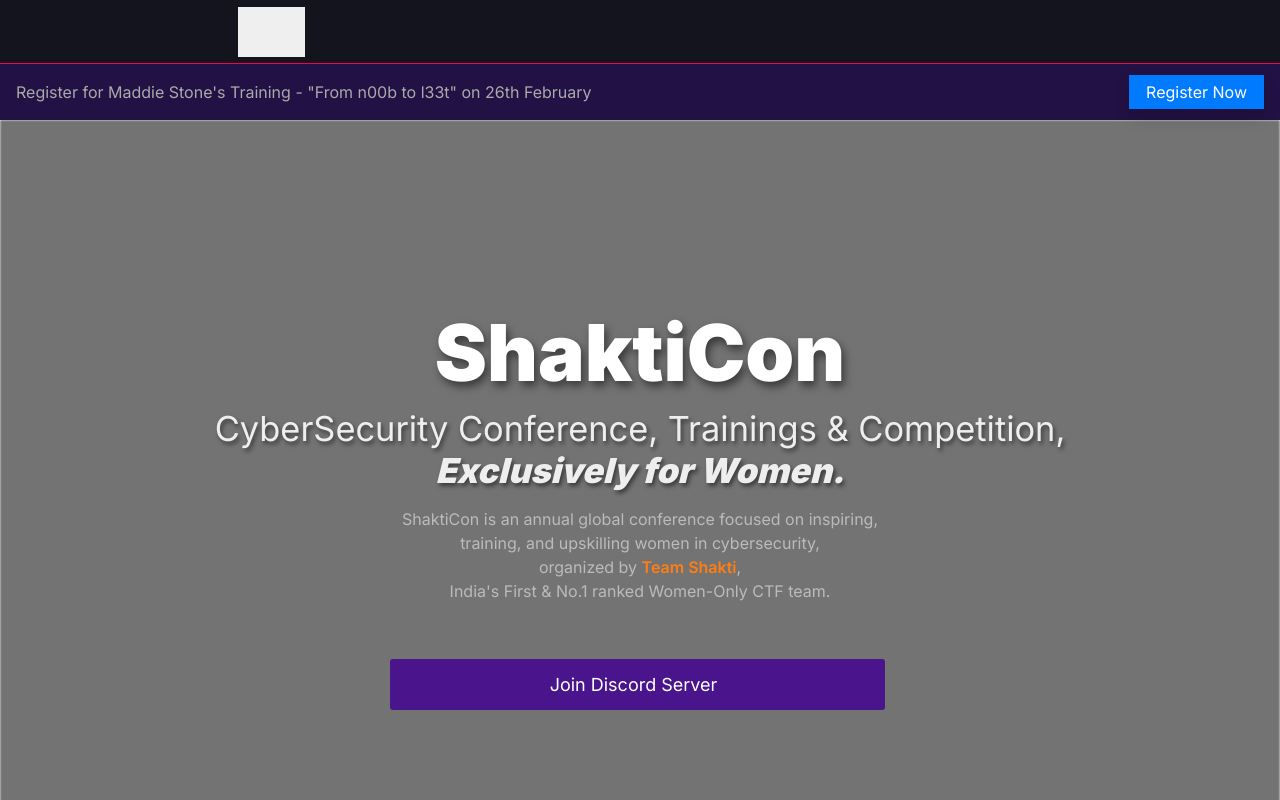
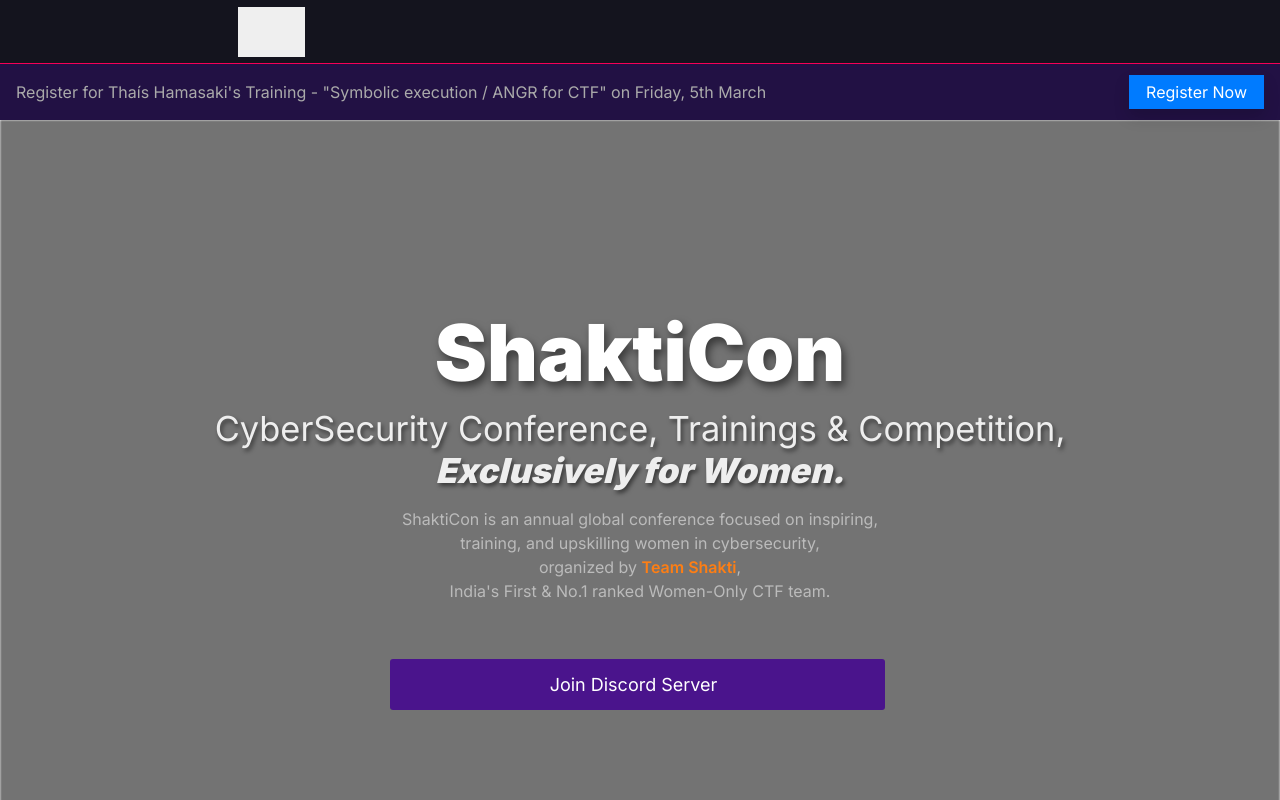
Before and after one commit to aswinshenoy/shakticon, a Next.js app: page / in a window 1280 px wide. Shown: the top 800 px of the page. Built offline with nearby package versions, Linux system fonts and the light colour scheme; grey boxes are pictures that could not be loaded; some icons are missing.

Commit message:
Update notice training

```diff
--- a/components/landing/notice.jsx
+++ b/components/landing/notice.jsx
@@ -5,11 +5,11 @@
     return <div className="text-white p-2" style={{ background: '#214', marginTop: "64px" }}>
         <div className="row mx-0">
             <div className="col-md-8 d-flex align-items-center p-2" style={{ color: '#AAA', fontSize: 'calc(0.8rem + 0.25vw)' }}>
-                Register for Maddie Stone's Training - "From n00b to l33t" on 26th February
+                Register for Thaís Hamasaki's Training - "Symbolic execution / ANGR for CTF" on Friday, 5th March
             </div>
             <div className="col-md-4 d-flex justify-content-md-end align-items-center mb-2 mb-md-0 px-2">
                 <a
-                    href="https://docs.google.com/forms/d/e/1FAIpQLSe_wWy9Q8E_CExv_1V5xOiDY3RnjH9FCvG28ljaaWj8FQZEWA/viewform?usp=send_form"
+                    href="https://docs.google.com/forms/d/e/1FAIpQLSfsbh21I5idjva9RpSFEZYhnENiWv-54xZDSvuKwMDP9K4fUA/viewform"
                     className="px-3 py-1 shadow rounded-0 btn-primary btn" target="_blank" rel="noreferrer nofollow"
                 >
                     Register Now
```
